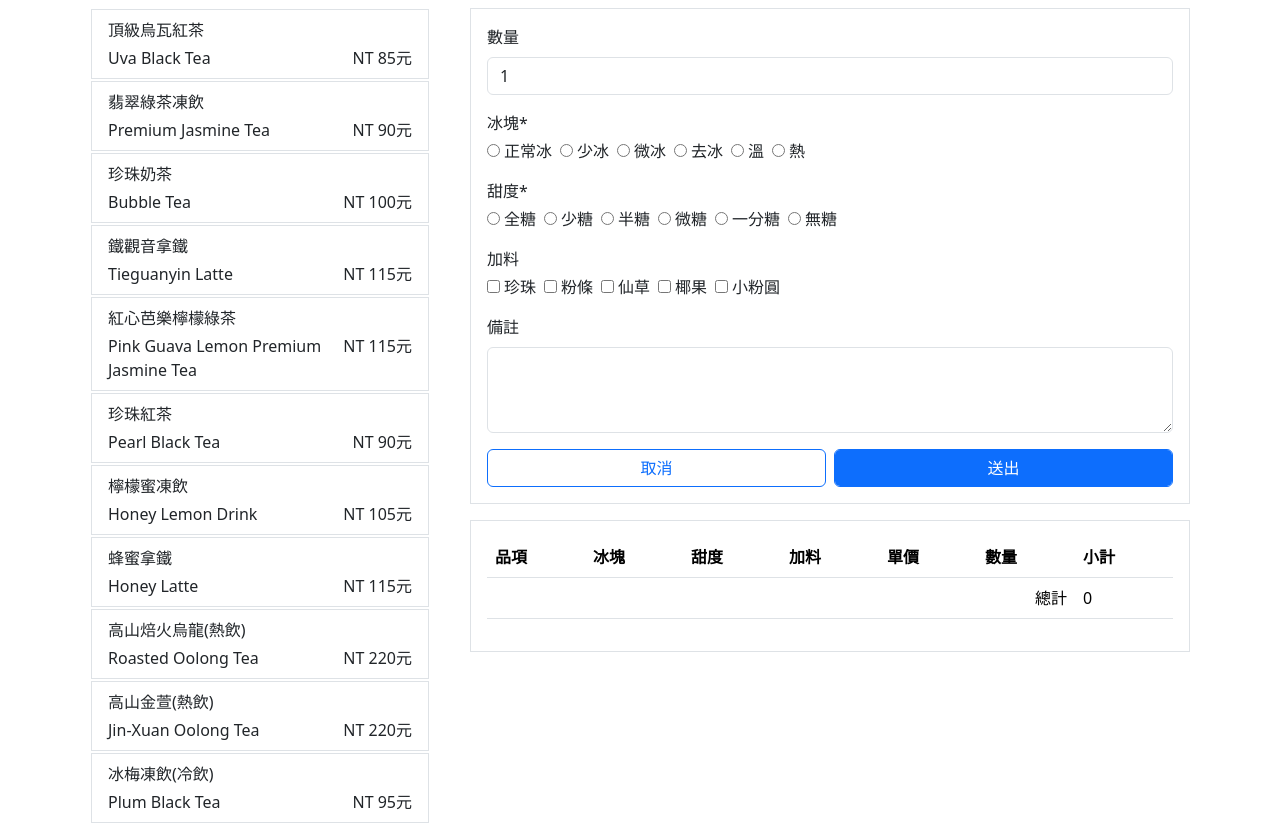
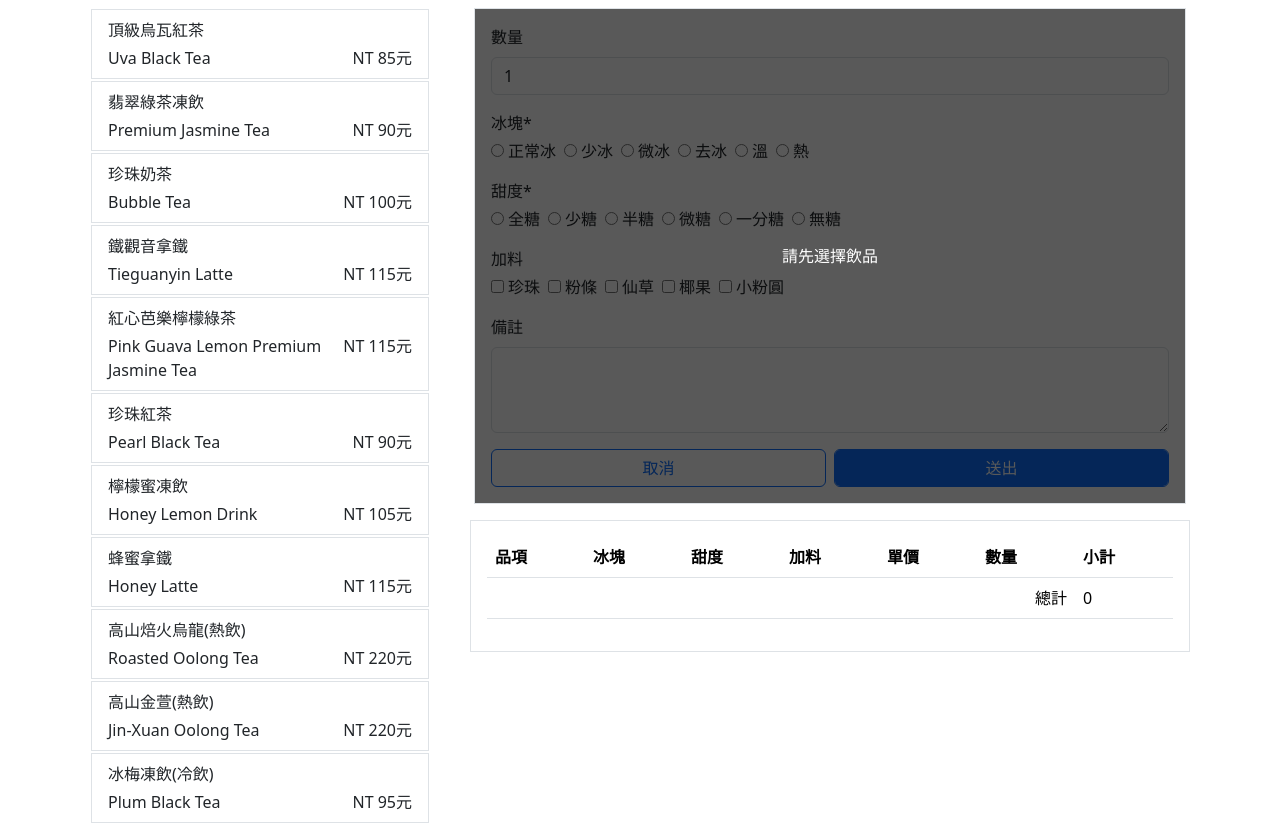
Before and after one commit to chen19970221/ShoppingCart, a Vue app: page / in a window 1280 px wide. Built offline with nearby package versions, Linux system fonts and the light colour scheme.

Commit message:
修復遮罩

```diff
--- a/src/components/Details.vue
+++ b/src/components/Details.vue
@@ -1,23 +1,22 @@
 <script setup>
 import data from "@/assets/data.json"
-import { ref, defineEmits } from "vue"
+import { ref, defineEmits, reactive } from "vue"
 const sugarAnswer = ref('')
 const iceAnswer = ref('')
 const toppingsAnswer = ref([])
 const drinkQuantity = ref(1)
 const memo = ref('')
 const emit = defineEmits(['detailData'])
-const props = defineProps(['product','productData'])
+const props = defineProps(['selectedProduct', 'productData'])
 
-function getDetails(drinkQuantity, sugarAnswer, iceAnswer, toppingsAnswer, memo) {
-  console.log(sugarAnswer,sugarAnswer.value)
+
+function getDetails() {
   const details = {}
-  details.drinkQuantity = drinkQuantity
-  details.sugarAnswer = sugarAnswer !== ''? sugarAnswer:'全糖'
-  details.iceAnswer = iceAnswer !== '' ? iceAnswer : '正常冰'
-  details.toppingsAnswer = toppingsAnswer
-  details.memo = memo
-  console.log(details)
+  details.drinkQuantity = drinkQuantity.value
+  details.sugarAnswer = sugarAnswer.value !== ''? sugarAnswer.value:'全糖'
+  details.iceAnswer = iceAnswer.value !== '' ? iceAnswer.value : '正常冰'
+  details.toppingsAnswer = toppingsAnswer.value
+  details.memo = memo.value
   emit('detailData', details)
   drinkQuantity.value = 1
   sugarAnswer.value = '';
@@ -38,16 +37,17 @@ function cancelDetails() {
 </script>
 
 <template>
-
-  <!-- <div v-if="!props.product.hasOwnProperty('name')" class="position-absolute text-white d-flex align-items-center justify-content-center" style="background-color: rgba(0, 0, 0, 0.65); top:8px; bottom:-76px;  width:52%;">請先選擇飲品</div> -->
-  <div class="p-2">
-    <form class="p-3 border">
+  <!-- {{ props.selectedProduct.defaults.ice }} -->
+  <div class="container py-2">
+    <div class="row">
+      <div class="col-12">
+        <form class="p-3 border position-relative">
+        <div v-if="!props.selectedProduct.hasOwnProperty('name')" class="position-absolute text-white d-flex align-items-center justify-content-center z-1" style="top: 0;bottom: 0;left: 0;right: 0;background-color: rgba(0, 0, 0, 0.65);">請先選擇飲品</div>
          <!-- quantity -->
           <div class="mb-3">
             <label for="quantity" class="form-label">數量</label>
             <input type="number" id="quantity" class="form-control" v-model.number="drinkQuantity">
           </div>
-
          <!-- ice -->
           <div class="mb-3">
             <p class="mb-1">冰塊*</p>
@@ -70,10 +70,12 @@ function cancelDetails() {
           <div class="mb-3">
             <p class="mb-1">加料</p>
             <span class="me-2" v-for=" toppings in data.toppingsType" :key="toppings">
-          <input type="checkbox" :id="toppings" class="me-1" v-model="toppingsAnswer" :value="toppings" >
+              <input type="checkbox" :id="toppings" class="me-1" v-model="toppingsAnswer" :value="toppings"
+              >
               <label :for="toppings">{{ toppings }}</label>
             </span>
           </div>
+
 
           <!-- memo -->
           <div class="mb-3">
@@ -91,15 +93,16 @@ function cancelDetails() {
             </div>
             <div class="col-12 col-sm-6">
               <button type="button" class="btn btn-primary form-control"
-            @click="getDetails(drinkQuantity, sugarAnswer, iceAnswer, toppingsAnswer, memo)">
+                @click="getDetails">
                 送出
               </button>
             </div>
           </div>
 
 
-
         </form>
+      </div>
+    </div>
   </div>
 </template>
 
```
Lines whose indentation alone changed are shown as unchanged.
